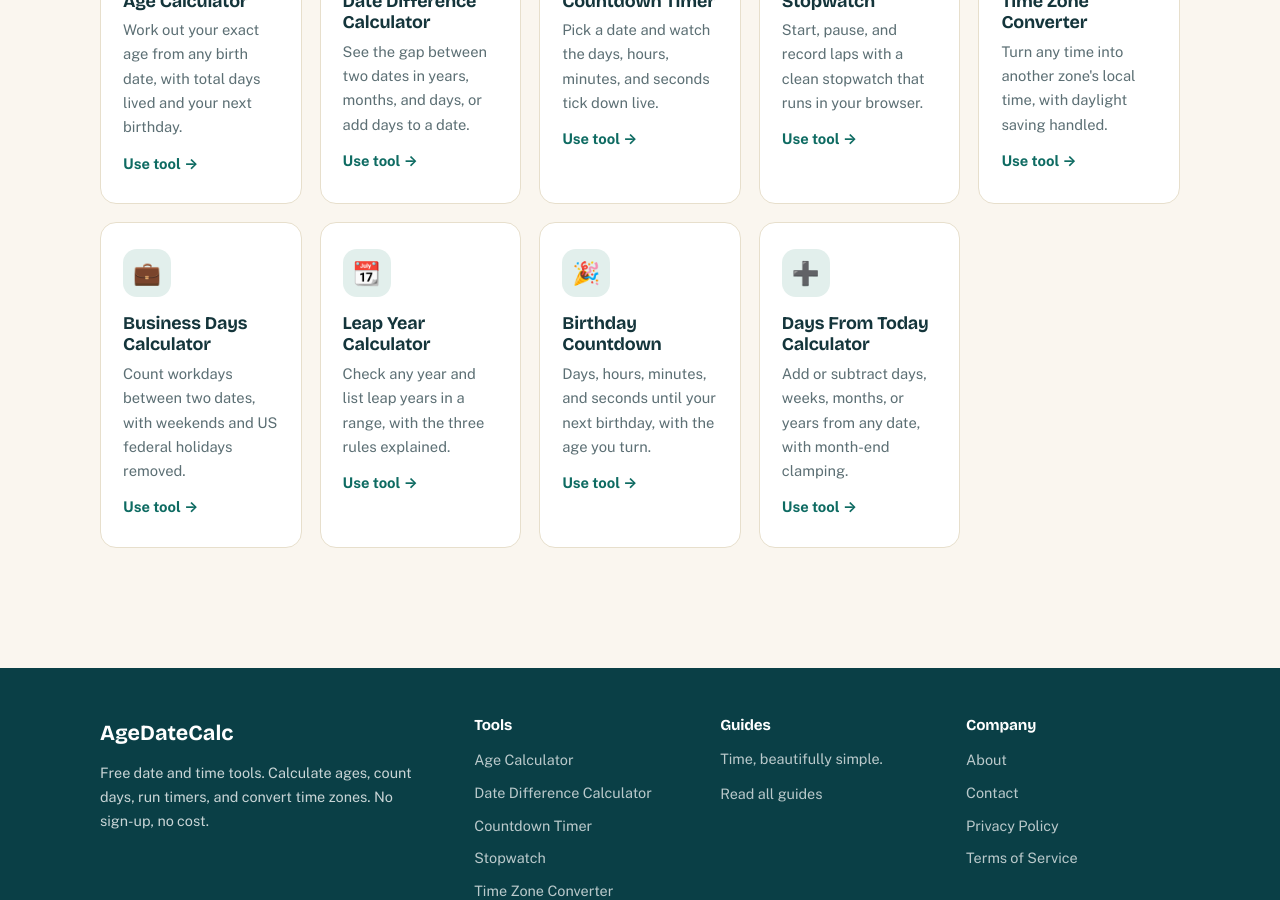
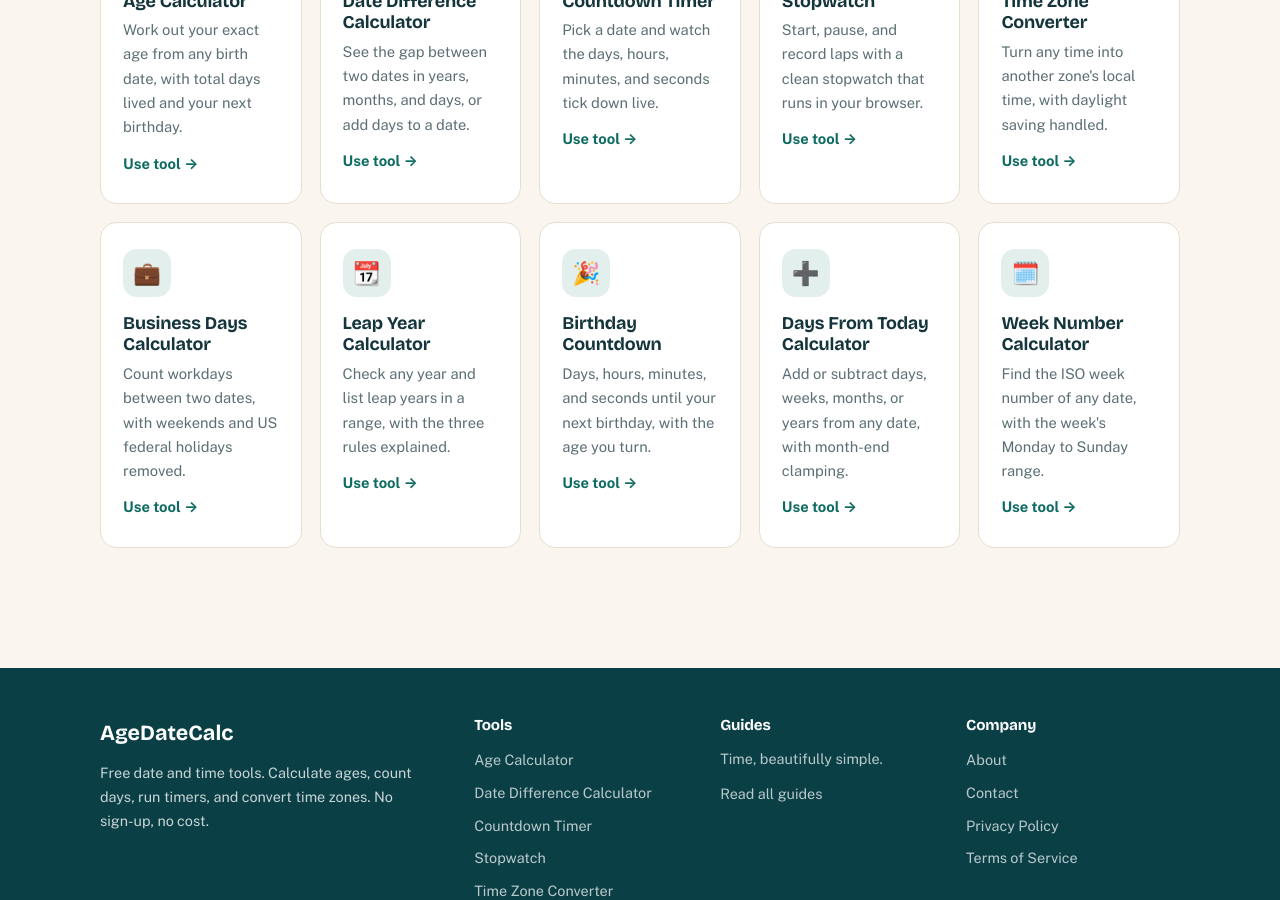
Before and after one commit to zaidmeo09-dhangal/agedatecalc, a Jekyll site: the page built from tools.md, in a window 1280 px wide and 900 px high, scrolled down 535 px. Built offline with Jekyll 4.4.1, drawn with Linux system fonts in a browser that asks for light colours.

Commit message:
SEO audit fixes: broken links, titles, DST 2027, schema, og:image

```diff
--- a/tools.md
+++ b/tools.md
@@ -20,7 +20,8 @@
           { "@type": "ListItem", "position": 6, "name": "Business Days Calculator", "url": "https://agedatecalc.com/business-days-calculator/" },
           { "@type": "ListItem", "position": 7, "name": "Leap Year Calculator", "url": "https://agedatecalc.com/leap-year-calculator/" },
           { "@type": "ListItem", "position": 8, "name": "Birthday Countdown", "url": "https://agedatecalc.com/birthday-countdown/" },
-          { "@type": "ListItem", "position": 9, "name": "Days From Today Calculator", "url": "https://agedatecalc.com/days-from-today-calculator/" }
+          { "@type": "ListItem", "position": 9, "name": "Days From Today Calculator", "url": "https://agedatecalc.com/days-from-today-calculator/" },
+          { "@type": "ListItem", "position": 10, "name": "Week Number Calculator", "url": "https://agedatecalc.com/week-number-calculator/" }
         ]
       },
       {
@@ -100,6 +101,12 @@
         <p>Add or subtract days, weeks, months, or years from any date, with month-end clamping.</p>
         <span class="go">Use tool &rarr;</span>
       </a>
+      <a class="tool-card" href="{{ '/week-number-calculator/' | relative_url }}">
+        <div class="tool-icon">🗓️</div>
+        <h2>Week Number Calculator</h2>
+        <p>Find the ISO week number of any date, with the week's Monday to Sunday range.</p>
+        <span class="go">Use tool &rarr;</span>
+      </a>
     </div>
   </div>
 </section>
```
